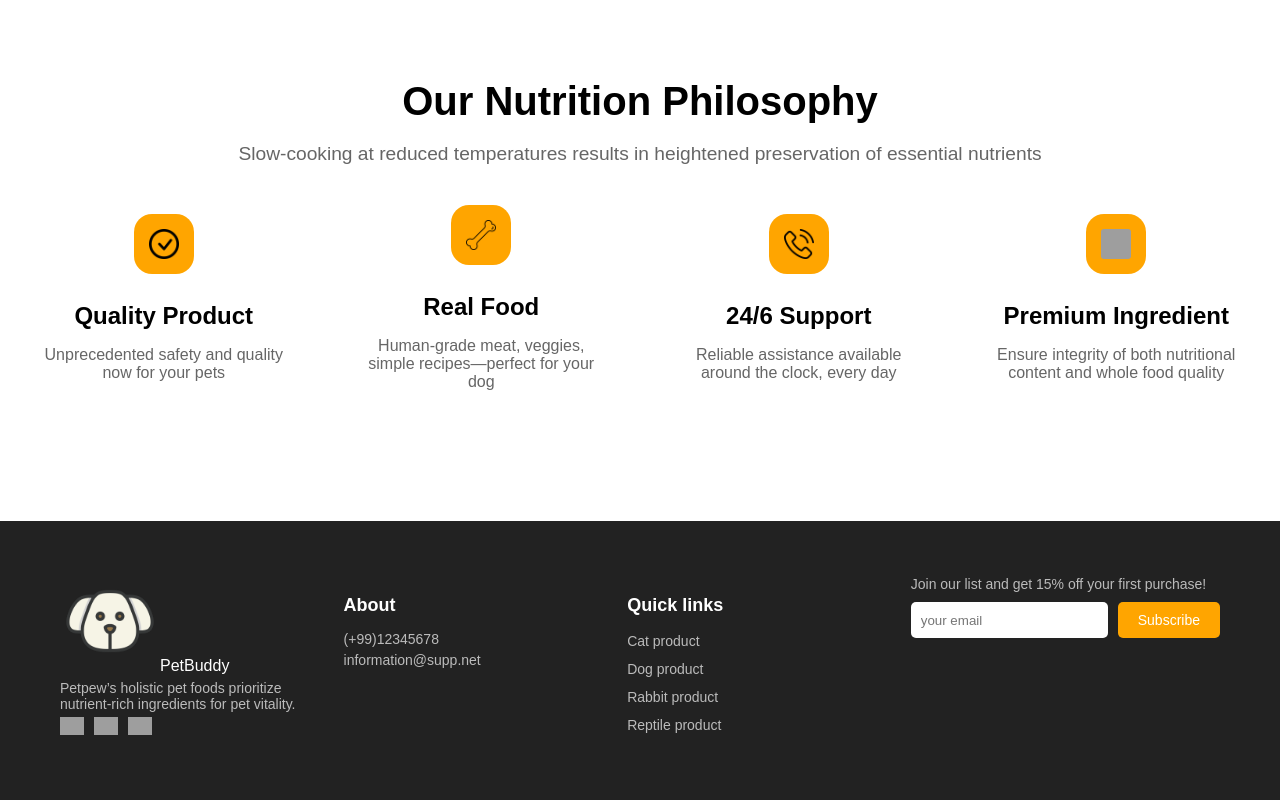
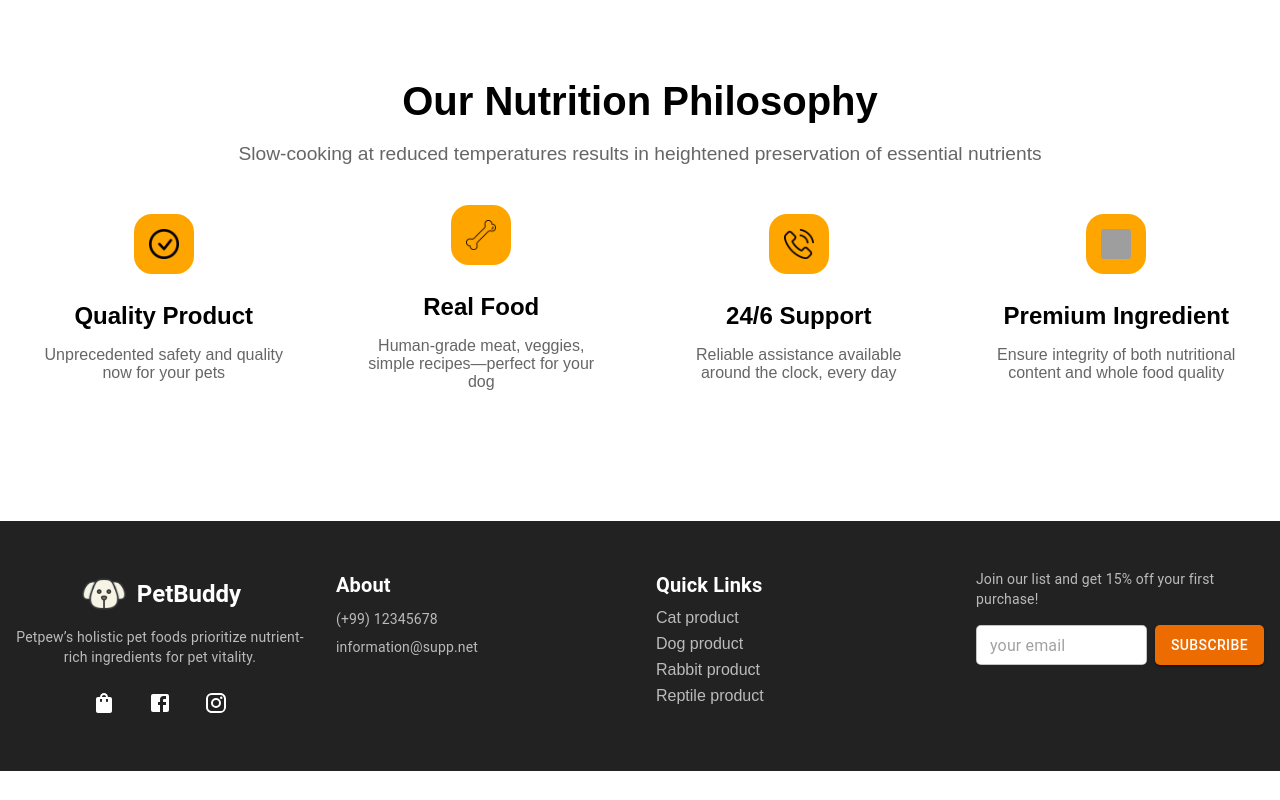
Before and after one commit to Ankur13997/PetBuddy, a React (Create React App) app in the folder client/: page / in a window 1280 px wide. Shown: the part 619-1419 px from the top of the page. After the commit the page ends 1390 px from the top, so only its background shows below. Built offline with nearby package versions, Linux system fonts and the light colour scheme; grey boxes are pictures that could not be loaded.

Commit message:
updated footer

```diff
--- a/client/src/pages/Footer.css
+++ /dev/null
@@ -1,102 +0,0 @@
-/* General footer styling */
-.footer {
-    background-color: #222;
-    color: white;
-    padding: 50px 0;
-    font-family: Arial, sans-serif;
-  }
-
-  .footer-container {
-    display: flex;
-    justify-content: space-between;
-    align-items: flex-start;
-    max-width: 1200px;
-    margin: 0 auto;
-    padding: 0 20px;
-  }
-
-  .footer-section {
-    flex: 1;
-    margin: 0 20px;
-  }
-
-  .footer-logo {
-    max-width: 100px;
-  }
-
-  .footer-description {
-    margin: 15px 0;
-    color: #bbb;
-    font-size: 14px;
-  }
-
-  .footer-social-icons {
-    display: flex;
-    gap: 10px;
-  }
-
-  .footer-social-icons a img {
-    width: 24px;
-  }
-
-  .footer-section h4 {
-    font-size: 18px;
-    margin-bottom: 15px;
-  }
-
-  .footer-section p {
-    color: #bbb;
-    font-size: 14px;
-    margin: 5px 0;
-  }
-
-  .footer-section ul {
-    list-style: none;
-    padding: 0;
-  }
-
-  .footer-section ul li {
-    margin-bottom: 10px;
-  }
-
-  .footer-section ul li a {
-    color: #bbb;
-    text-decoration: none;
-    font-size: 14px;
-  }
-
-  .footer-section ul li a:hover {
-    color: #ffa500;
-  }
-
-  .subscribe-section p {
-    margin-bottom: 10px;
-    font-size: 14px;
-    color: #bbb;
-  }
-
-  .subscribe-form {
-    display: flex;
-  }
-
-  .subscribe-input {
-    padding: 10px;
-    flex: 1;
-    border: none;
-    border-radius: 5px;
-    margin-right: 10px;
-  }
-
-  .subscribe-button {
-    padding: 10px 20px;
-    background-color: #ffa500;
-    border: none;
-    border-radius: 5px;
-    color: white;
-    cursor: pointer;
-    font-size: 14px;
-  }
-
-  .subscribe-button:hover {
-    background-color: #ff8c00;
-  }
--- a/client/src/pages/Footer.js
+++ b/client/src/pages/Footer.js
@@ -1,72 +1,140 @@
-import "./Footer.css";
+import React from "react";
+import {
+  Box,
+  Typography,
+  TextField,
+  Button,
+  Grid,
+  Link,
+  IconButton,
+} from "@mui/material";
+import FacebookIcon from "@mui/icons-material/Facebook";
+import InstagramIcon from "@mui/icons-material/Instagram";
+import ShoppingBagIcon from "@mui/icons-material/ShoppingBag";
+
 const Footer = () => {
   return (
-    <footer className="footer">
-      <div className="footer-container">
-        <div className="footer-section logo-section">
+    <Box
+      component="footer"
+      sx={{
+        backgroundColor: "#222",
+        color: "#fff",
+        py: 6,
+        px: 2,
+      }}
+    >
+      <Grid container spacing={4} justifyContent="space-between">
+        {/* Logo and Description */}
+        <Grid item xs={12} md={3} textAlign="center">
+          <Box display="flex" flexDirection="column" alignItems="center">
+            <Box display="flex" flexDirection="row" alignItems="center" gap={1}>
+              <img
+                src="/images/dog.png"
+                alt="PetBuddy Logo"
+                style={{ maxWidth: "50px" }}
+              />
+              <Typography variant="h5" component="span" fontWeight="bold">
+                PetBuddy
+              </Typography>
+            </Box>
+            <Typography variant="body2" sx={{ color: "#bbb", mt: 1 }}>
+              Petpew’s holistic pet foods prioritize nutrient-rich ingredients
+              for pet vitality.
+            </Typography>
+          </Box>
 
-          <img
-            src="/images/dog.png"
-            alt="Petpew Logo"
-            className="footer-logo"
-          />
-          <span>PetBuddy</span>
-          <p className="footer-description">
-            Petpew’s holistic pet foods prioritize nutrient-rich ingredients for
-            pet vitality.
-          </p>
-          <div className="footer-social-icons">
-            <a href="/">
-              <img src="/path-to-social-icon1.png" alt="Facebook" />
-            </a>
-            <a href="/">
-              <img src="/path-to-social-icon2.png" alt="Instagram" />
-            </a>
-            <a href="/">
-              <img src="/path-to-social-icon3.png" alt="Twitter" />
-            </a>
-          </div>
-        </div>
+          {/* Social Icons */}
+          <Box mt={2} display="flex" justifyContent="center" gap={2}>
+            <IconButton sx={{ color: "#fff" }} href="/">
+              <ShoppingBagIcon />
+            </IconButton>
+            <IconButton sx={{ color: "#fff" }} href="/">
+              <FacebookIcon />
+            </IconButton>
+            <IconButton sx={{ color: "#fff" }} href="/">
+              <InstagramIcon />
+            </IconButton>
+          </Box>
+        </Grid>
 
-        <div className="footer-section about-section">
-          <h4>About</h4>
-          <p>(+99)12345678</p>
-          <p>information@supp.net</p>
-        </div>
+        {/* About Section */}
+        <Grid item xs={12} md={3}>
+          <Typography variant="h6" component="h4" fontWeight="bold">
+            About
+          </Typography>
+          <Typography variant="body2" sx={{ color: "#bbb", mt: 1 }}>
+            (+99) 12345678
+          </Typography>
+          <Typography variant="body2" sx={{ color: "#bbb", mt: 1 }}>
+            information@supp.net
+          </Typography>
+        </Grid>
 
-        <div className="footer-section quick-links-section">
-          <h4>Quick links</h4>
-          <ul>
-            <li>
-              <a href="/">Cat product</a>
-            </li>
-            <li>
-              <a href="/">Dog product</a>
-            </li>
-            <li>
-              <a href="/">Rabbit product</a>
-            </li>
-            <li>
-              <a href="/">Reptile product</a>
-            </li>
-          </ul>
-        </div>
+        {/* Quick Links Section */}
+        <Grid item xs={12} md={3}>
+          <Typography variant="h6" component="h4" fontWeight="bold">
+            Quick Links
+          </Typography>
+          <Box sx={{ mt: 1 }}>
+            <Link
+              href="/"
+              underline="none"
+              sx={{ display: "block", color: "#bbb", mb: 1 }}
+            >
+              Cat product
+            </Link>
+            <Link
+              href="/"
+              underline="none"
+              sx={{ display: "block", color: "#bbb", mb: 1 }}
+            >
+              Dog product
+            </Link>
+            <Link
+              href="/"
+              underline="none"
+              sx={{ display: "block", color: "#bbb", mb: 1 }}
+            >
+              Rabbit product
+            </Link>
+            <Link
+              href="/"
+              underline="none"
+              sx={{ display: "block", color: "#bbb" }}
+            >
+              Reptile product
+            </Link>
+          </Box>
+        </Grid>
 
-        <div className="footer-section subscribe-section">
-          <p>Join our list and get 15% off your first purchase!</p>
-          <form className="subscribe-form">
-            <input
-              type="email"
+        {/* Subscribe Section */}
+        <Grid item xs={12} md={3}>
+          <Typography variant="body2" sx={{ color: "#bbb", mb: 2 }}>
+            Join our list and get 15% off your first purchase!
+          </Typography>
+          <Box component="form" display="flex">
+            <TextField
+              variant="outlined"
+              size="small"
               placeholder="your email"
-              className="subscribe-input"
+              sx={{
+                backgroundColor: "#fff",
+                borderRadius: "5px",
+                mr: 1,
+                flex: 1,
+              }}
             />
-            <button type="submit" className="subscribe-button">
+            <Button
+              variant="contained"
+              color="warning"
+              sx={{ borderRadius: "5px" }}
+            >
               Subscribe
-            </button>
-          </form>
-        </div>
-      </div>
-    </footer>
+            </Button>
+          </Box>
+        </Grid>
+      </Grid>
+    </Box>
   );
 };
 
```
